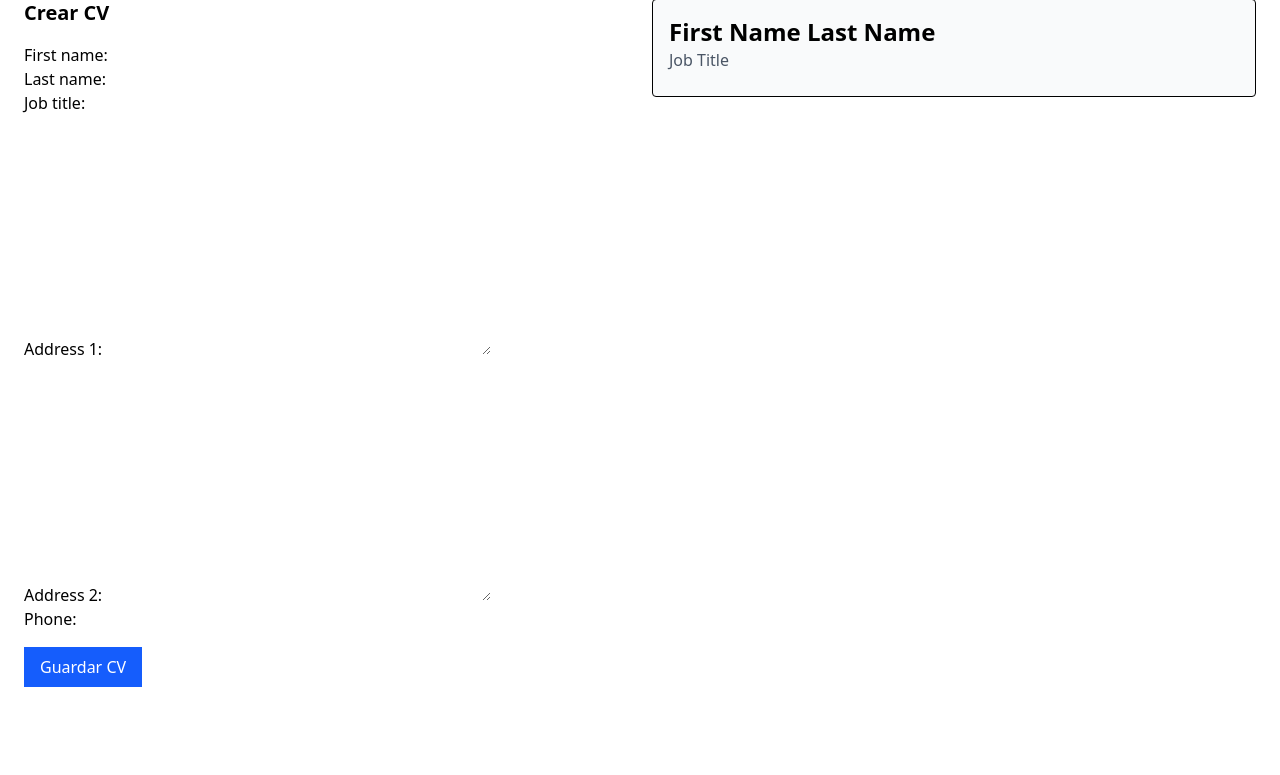
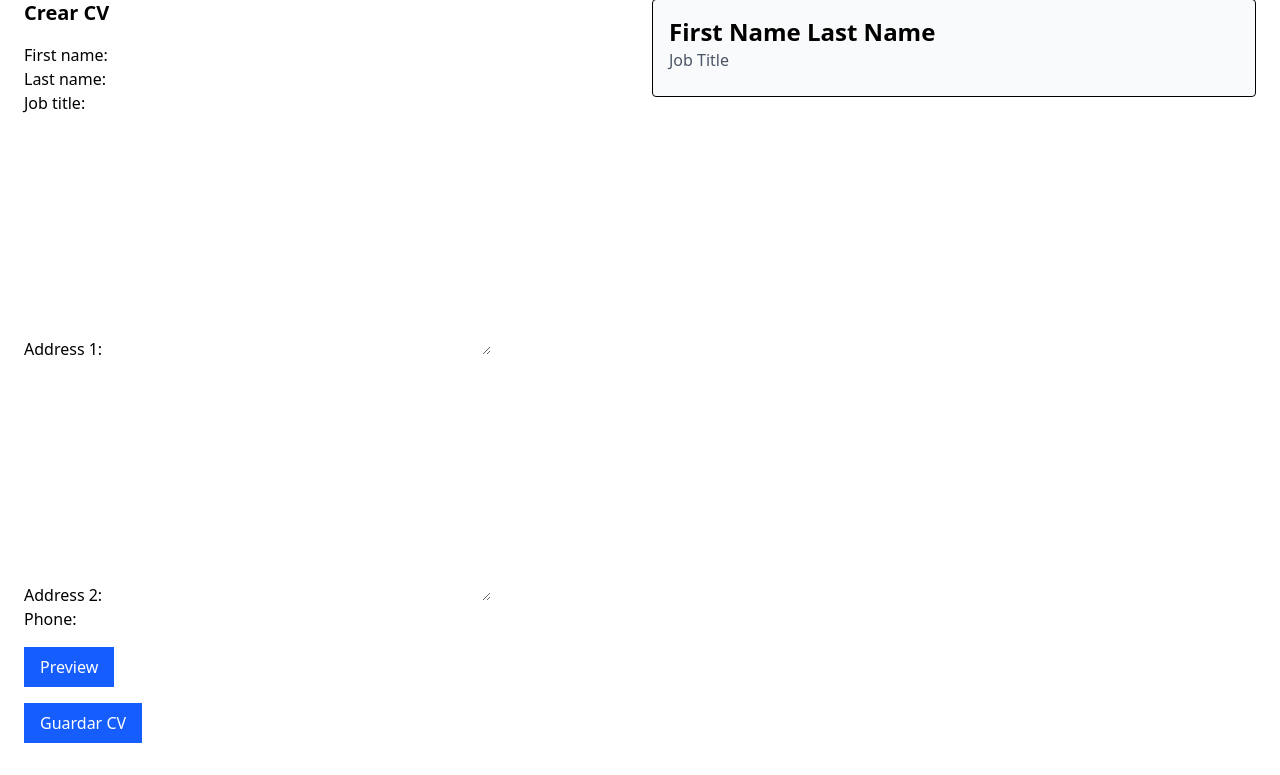
Before and after one commit to AlfredoAG025/cv_builder, a Django app: page /editor/ in a window 1280 px wide. Shown: the part 25-800 px from the top of the page. Run offline with Django 5.2, Linux system fonts and the light colour scheme.

Commit message:
preview button htmx

```diff
--- a/templates/apps/resumes/create.html
+++ b/templates/apps/resumes/create.html
@@ -6,7 +6,9 @@
     <meta name="viewport" content="width=device-width, initial-scale=1.0">
     <title>CV Builder</title>
     <script src="https://cdn.jsdelivr.net/npm/@tailwindcss/browser@4"></script>
-    <script src="https://cdn.jsdelivr.net/npm/htmx.org@2.0.8/dist/htmx.min.js" integrity="sha384-/TgkGk7p307TH7EXJDuUlgG3Ce1UVolAOFopFekQkkXihi5u/6OCvVKyz1W+idaz" crossorigin="anonymous"></script>
+    <script src="https://cdn.jsdelivr.net/npm/htmx.org@2.0.8/dist/htmx.min.js"
+        integrity="sha384-/TgkGk7p307TH7EXJDuUlgG3Ce1UVolAOFopFekQkkXihi5u/6OCvVKyz1W+idaz"
+        crossorigin="anonymous"></script>
 </head>
 
 <body>
@@ -16,8 +18,13 @@
         <div>
             <h2 class="text-xl font-bold mb-4">Crear CV</h2>
 
-            <form hx-post="{% url 'resumes:preview' %}" hx-trigger="keyup changed delay:500ms from:input, textarea, select" hx-target="#preview">
+            <form>
                 {{ form }}
+
+                <button class="mt-4 bg-blue-600 text-white px-4 py-2" hx-post="{% url 'resumes:preview' %}"
+                    hx-trigger="click" hx-target="#preview">
+                    Preview
+                </button>
             </form>
 
             <form method="post" action="{% url 'resumes:create' %}">
```
